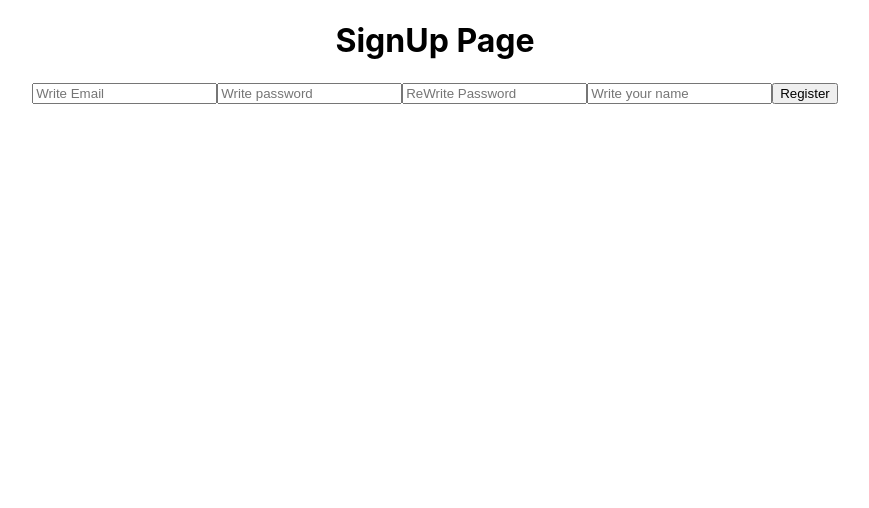
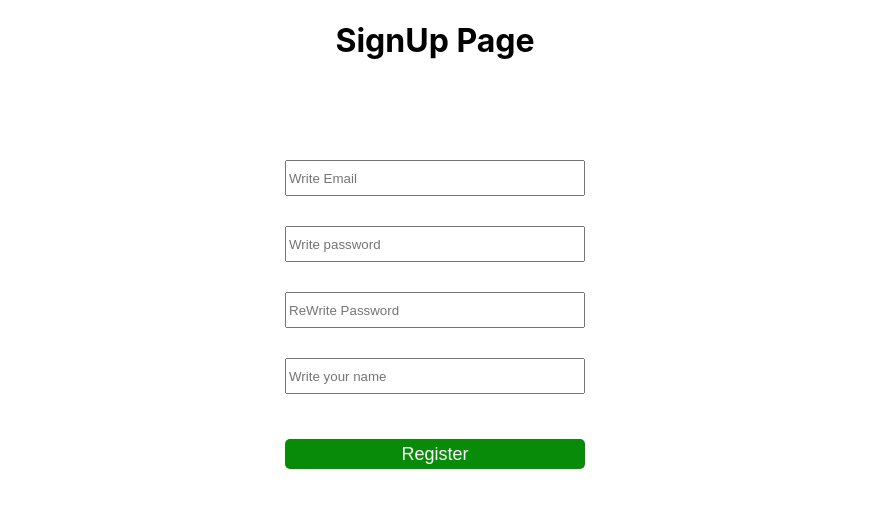
Before and after one commit to jgyfutub/Beanjam, a React (Create React App) app in the folder server-side/react-app/: page /signup in a window 1280 px wide. Shown: the top 508 px of the page, without its empty margins (205-1074 px from the left). Built offline with nearby package versions, Linux system fonts and the light colour scheme.

Commit message:
changes in frontend

```diff
--- a/server-side/react-app/src/Pages/Login.js
+++ b/server-side/react-app/src/Pages/Login.js
@@ -1,4 +1,5 @@
 import React ,{useState,useEffect} from "react";
+import './pages.css';
 import { useNavigate } from "react-router-dom";
 export default function Loginpage(){
     const [user,setuser]=useState({email:"",password:""})
@@ -26,14 +27,10 @@ export default function Loginpage(){
         console.log(data)
         navigate('/dashboard')
     }
-
-
-
-
     return <div>
         <h1>Login page</h1>
-        <div>
-        <form onSubmit={handleSubmit}>
+        <div className="Login">
+        <form onSubmit={handleSubmit} className="LoginContainer">
             <input type="email" name="email" placeholder="Write Email" onChange={handleInput}/>
             <input type="password" name="password" placeholder="Write password" onChange={handleInput}/>
             <button type="submit">Login</button>
--- a/server-side/react-app/src/Pages/OtherDasboards.js
+++ b/server-side/react-app/src/Pages/OtherDasboards.js
@@ -9,7 +9,7 @@ export default function OtherDashboards(){
     const [id,setid]=useState("")
     const [follow,setfollow]=useState('Follow')
     const [arr,setarr]=useState([])
-    const [userid,setuserid]=useState({email:"",id:""})
+    const [userid,setuserid]=useState({email:"",id:"",name:"",follower:0,following:0})
     console.log(params.id)
     const handleLike=async(e)=>{
         const formdata=new FormData()
@@ -50,7 +50,8 @@ else if(currentUser_!=null){
             }else{
                 setfollow("Follow")
             }
-            setuserid({email:response.data[0].email,id:response.data[0]._id})
+            console.log(response.data[0].followers.length)
+            setuserid({email:response.data[0].email,id:response.data[0]._id,name:response.data[0].name,follower:(response.data[0].followers.length),following:(response.data[0].following.length)})
         })
     },[id])
 
@@ -62,11 +63,14 @@ else if(currentUser_!=null){
         <div>
             <Header userid="wef"/>
             <div className="Accounts">
-                <h3>User Profile</h3>
-                <h5>Username: {userid.email}</h5>
+                <h1>User Profile</h1>
+                <h3>Name: {userid.name}</h3>
+                <h3>Email: {userid.email}</h3>
+                <h3>Followers: {userid.follower}</h3>
+                <h3>Following: {userid.following}</h3>
                 <div>
-                    <button value={userid.id} onClick={handleFollow}>{follow}</button>
-                    <button>Start a Rap Battle</button>
+                    <button value={userid.id} onClick={handleFollow} className="buttonname">{follow}</button>
+                    <button  className="buttonname">Start a Rap Battle</button>
                 </div>
                 {arr.map((audio,index)=>{
                 return (
--- a/server-side/react-app/src/Pages/Signup.js
+++ b/server-side/react-app/src/Pages/Signup.js
@@ -31,8 +31,8 @@ export default function SignUppage(){
     }
     return <div>
         <h1>SignUp Page</h1>
-        <div>
-        <form onSubmit={handleSubmit}>
+        <div className="Login">
+        <form onSubmit={handleSubmit} className="LoginContainer">
             <input type="email" name="email" placeholder="Write Email" onChange={handleInput} required/>
             <input type="password" name="password" placeholder="Write password" onChange={handleInput} required/>
             <input type="cpassword" name="cpassword" placeholder="ReWrite Password" onChange={handleInput} required/>
--- a/server-side/react-app/src/Pages/pages.css
+++ b/server-side/react-app/src/Pages/pages.css
@@ -7,6 +7,18 @@
     height: 60px;
     background-color: rgb(5, 88, 88);
     color: white;
+}
+.buttonname{
+    background-color: rgb(7, 178, 7);
+    margin-left: 30px;
+    height: 50px;
+    width: 200px;
+    margin-top: 15px;
+    border-width: 0px;
+    border-radius: 5px;
+    color: white;
+    font-size: large;
+    padding: 2px;
 }
 .Header p{
     color: white;
@@ -47,21 +59,53 @@
 }
 
 .Dashboard .Uploadbox{
-    margin-top: 60px;
+    margin-top: 80px;
     display: flex;
     justify-content: center;
 }
 .Dashboard .Uploadbox form{
-    background-color: beige;
+    background-color: rgb(225, 225, 8);
     padding-inline:3%;
     width:50%;
     display: grid;
+    border-radius: 10px;
 }
 .Dashboard .Uploadbox form textarea{
     margin-left: 10%;
     width: 80%;
     height: 100px;
+    margin-bottom: 20px;
 }
+.Dashboard .Uploadbox form button{
+    background-color: rgb(7, 178, 7);
+    height: 30px;
+    width: 100%;
+    margin-top: 15px;
+    border-width: 0px;
+    border-radius: 5px;
+    color: white;
+    font-size: large;
+    padding: 2px;
+    margin-bottom: 20px;
+}
+.Dashboard .Uploadbox form button:hover{
+    background-color:rgb(8, 139, 8) ;
+}
+  /* Customize the play button */
+  audio::-webkit-media-controls-play-button {
+    background-color: #007bff; /* Blue color for play button */
+    border-radius: 100%;
+  }
+
+  /* Customize the progress bar */
+  audio::-webkit-media-controls-timeline-progress-bar {
+    background-color: #007bff; /* Blue color for progress bar */
+  }
+
+  /* Customize the volume slider */
+  audio::-webkit-media-controls-volume-slider {
+    background-color: #007bff; /* Blue color for volume slider */
+  }
 .Showbox{
     margin-top:30px;
     display: grid;
@@ -71,6 +115,19 @@
     display: grid;
     padding-inline: 20px;
     background-color: beige;
+}
+.Showbox div div button{
+    margin-top: 20px;
+    background-color: rgb(7, 178, 7);
+    height: 30px;
+    width: 50px;
+    margin-top: 15px;
+    border-width: 0px;
+    border-radius: 5px;
+    color: white;
+    font-size: large;
+    padding: 2px;
+    margin-bottom: 20px;
 }
 .editcontainer{
     margin-top: 80px;
@@ -112,3 +169,29 @@
     height: 50px;
     /* background-color: black; */
 }
+.LoginContainer{
+    display: grid;
+    row-gap: 30px;
+    width: 300px;
+}
+.Login{
+    margin-top: 100px;
+    display: flex;
+    justify-content: center;
+}
+.LoginContainer input{
+    height: 30px;
+}
+.LoginContainer button{
+    background-color: rgb(7, 178, 7);
+    height: 30px;
+    margin-top: 15px;
+    border-width: 0px;
+    border-radius: 5px;
+    color: white;
+    font-size: large;
+    padding: 2px;
+}
+.LoginContainer button{
+    background-color:rgb(8, 139, 8) ;
+}
```
